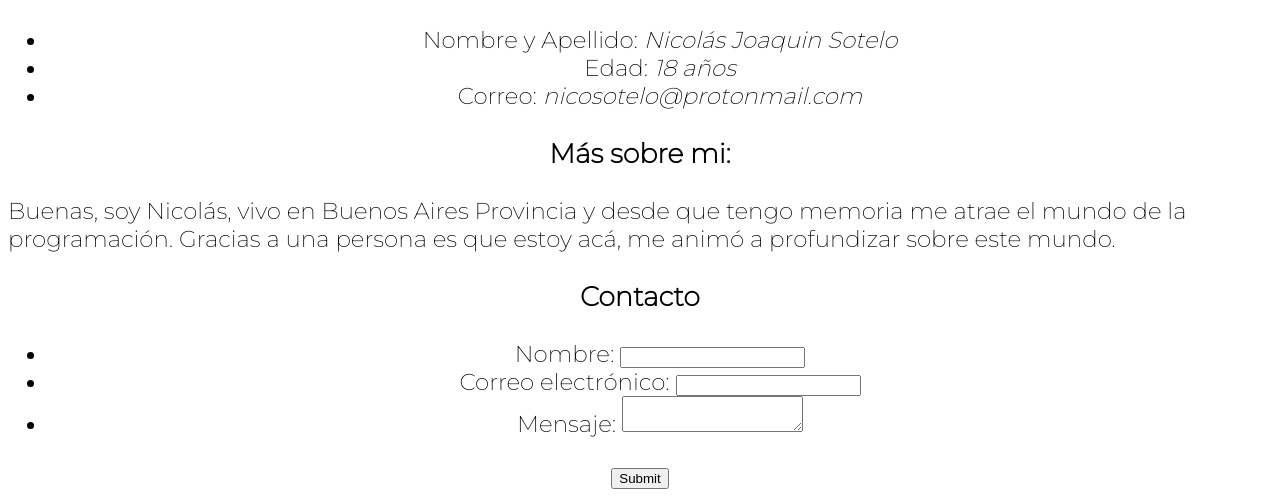
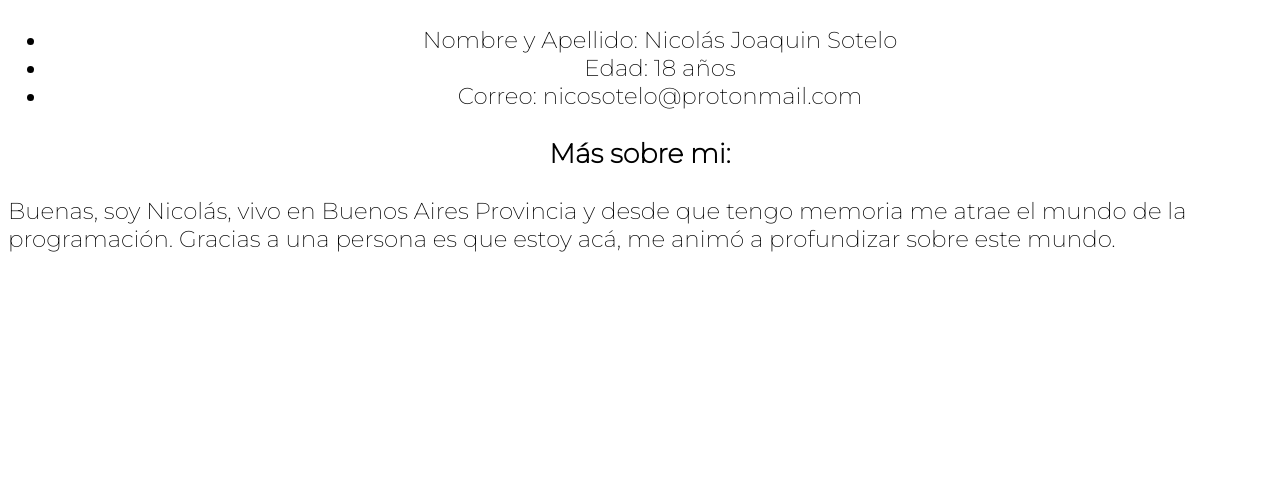
Before and after one commit to Sotelovee/bootcamp-nucba-fs, a plain HTML site: page Tarea-01/index.html in a window 1280 px wide. Shown: the part 698-1195 px from the top of the page. After the commit the page ends 974 px from the top, so only its background shows below. Drawn offline with Linux system fonts and the light colour scheme.

Commit message:
Add files via upload

```diff
--- a/Tarea-01/index.html
+++ b/Tarea-01/index.html
@@ -11,16 +11,9 @@
     <link href="https://fonts.googleapis.com/css2?family=Montserrat:wght@200&display=swap" rel="stylesheet">
 
     <style>
-        #d3 {
-            text-align: center;
-        }
 
         #info {
             text-align:center;
-        }
-
-        #contacto {
-            text-align: center;
         }
 
         #d1 {
@@ -41,12 +34,14 @@
         h1 {
             text-align: center;
         }
+
     </style>
 
 </head>
 <body>
     <div>
-    <h1>
+    <!-- Etiqueta de encabezado: <h1> -->
+        <h1>
         <mark>
         Hola, soy Nicolás Sotelo
         </mark>
@@ -54,6 +49,7 @@
 </div>
 
 <div>
+    <!-- Etiqueta para insertar imagén <img> -->
     <img id="img" src="./images/IMG-20211004-WA0010.jpeg" width="450" height="500" alt="Foto mia">
 </div>
 <div>
@@ -62,11 +58,11 @@
     </h2>
 </div>
 <div id="d1">
-    <!-- Etiqueta rara : <cite> -->
+    <!-- Etiqueta de lista : <ul> -->
     <ul>
-        <li>Nombre y Apellido:<cite> Nicolás Joaquin Sotelo</cite></li>
-        <li>Edad: <cite>18 años</cite></li>
-        <li>Correo: <cite>nicosotelo@protonmail.com</cite></li>
+        <li>Nombre y Apellido: Nicolás Joaquin Sotelo</li>
+        <li>Edad: 18 años</li>
+        <li>Correo: nicosotelo@protonmail.com</li>
     </ul>
 </div>
 <div>
@@ -75,30 +71,10 @@
     </h3>
 </div>
 <div>
+    <!-- Etiqueta para párrafo: <p> -->
     <p>
         Buenas, soy Nicolás, vivo en Buenos Aires Provincia y desde que tengo memoria me atrae el mundo de la programación. Gracias a una persona es que estoy acá, me animó a profundizar sobre este mundo.
     </p>
-    <form>
-        <div id="d3">
-            <h3 id="contacto">Contacto</h3>
-        <form action="my-handling-form-page" method="post">
-            <ul>
-             <li>
-               <label for="name">Nombre:</label>
-               <input type="text" id="name" name="user_name">
-             </li>
-             <li>
-               <label for="mail">Correo electrónico:</label>
-               <input type="email" id="mail" name="user_mail">
-             </li>
-             <li>
-               <label for="msg">Mensaje:</label>
-               <textarea id="msg" name="user_message"></textarea>
-             </li>
-            </ul>
-            <input type="submit" id="enviar" name="send">
-           </form>
-        </div>
 </div>
 </body>
 </html>
```
